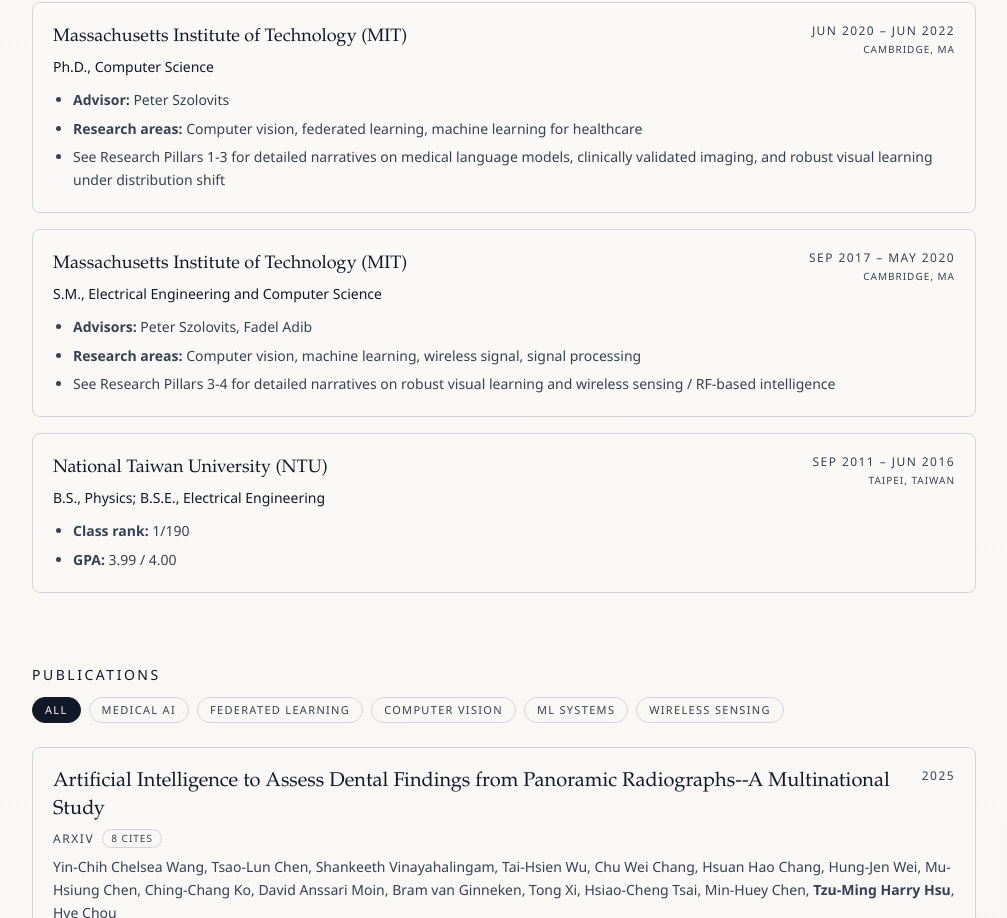
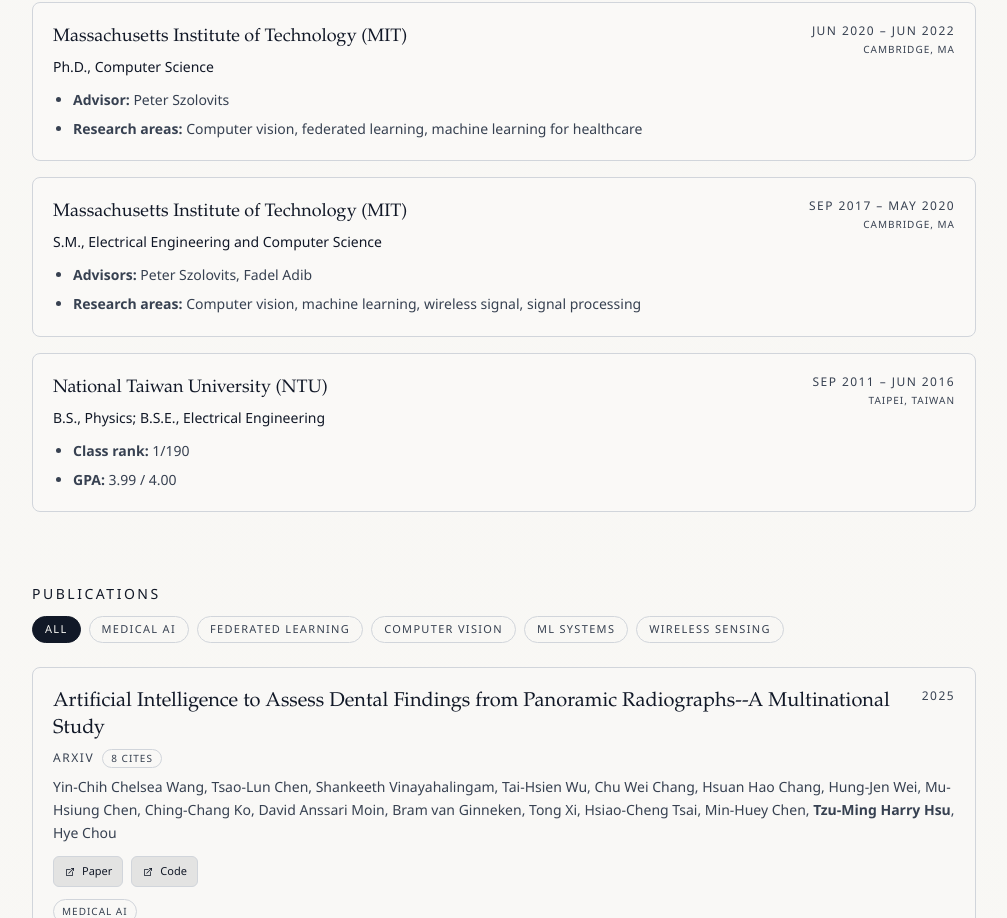
Before and after one commit to stmharry/stmharry.github.io, a React (Vite) app: page / in a window 1280 px wide. Shown: the part 1483-2401 px from the top of the page, without its empty margins (136-1143 px from the left). Built offline with nearby package versions, Linux system fonts and the light colour scheme.

Commit message:
📝 docs(cv): remove stale research pillar references

```diff
--- a/src/data/cv/content.ts
+++ b/src/data/cv/content.ts
@@ -79,9 +79,6 @@ export const cvContent: CvContent = {
       details: [
         { label: "Advisor", text: "Peter Szolovits" },
         { label: "Research areas", text: "Computer vision, federated learning, machine learning for healthcare" },
-        {
-          text: "See Research Pillars 1-3 for detailed narratives on medical language models, clinically validated imaging, and robust visual learning under distribution shift",
-        },
       ],
     },
     {
@@ -93,9 +90,6 @@ export const cvContent: CvContent = {
       details: [
         { label: "Advisors", text: "Peter Szolovits, Fadel Adib" },
         { label: "Research areas", text: "Computer vision, machine learning, wireless signal, signal processing" },
-        {
-          text: "See Research Pillars 3-4 for detailed narratives on robust visual learning and wireless sensing / RF-based intelligence",
-        },
       ],
     },
     {
```
